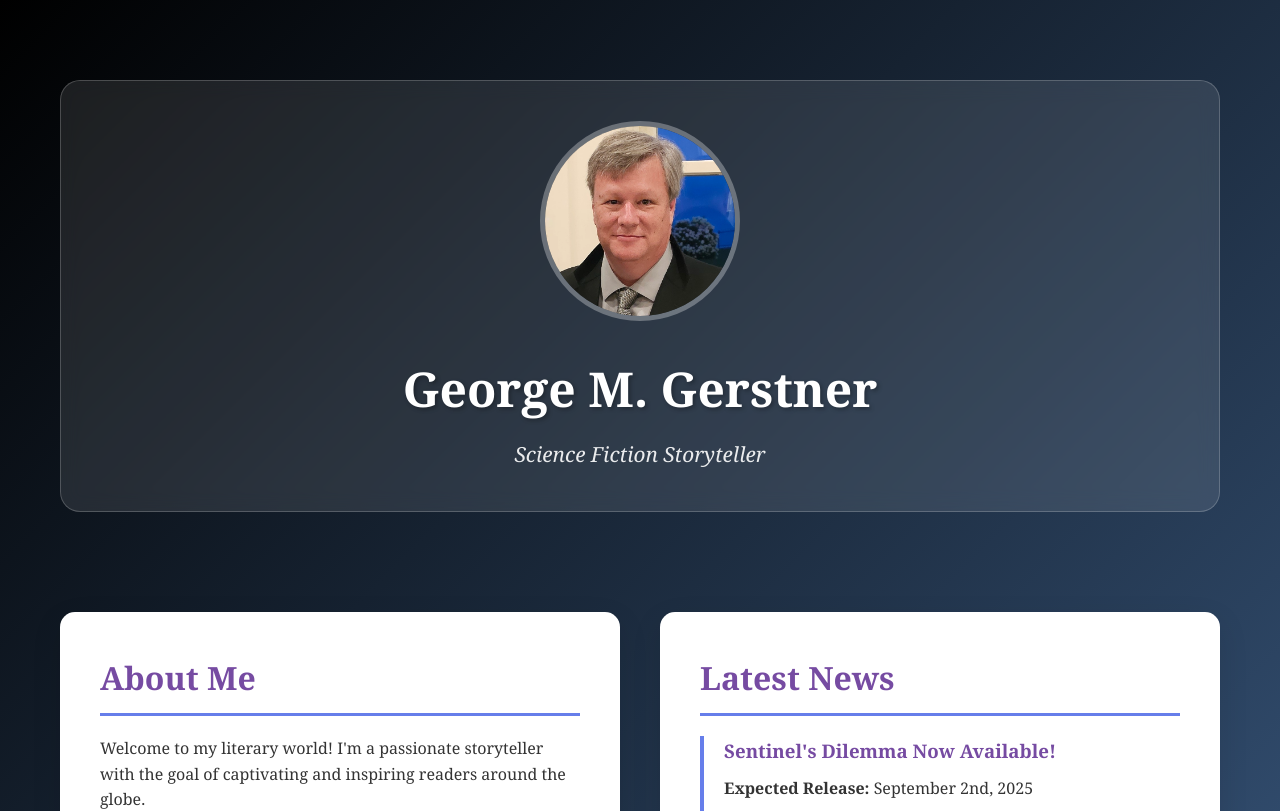
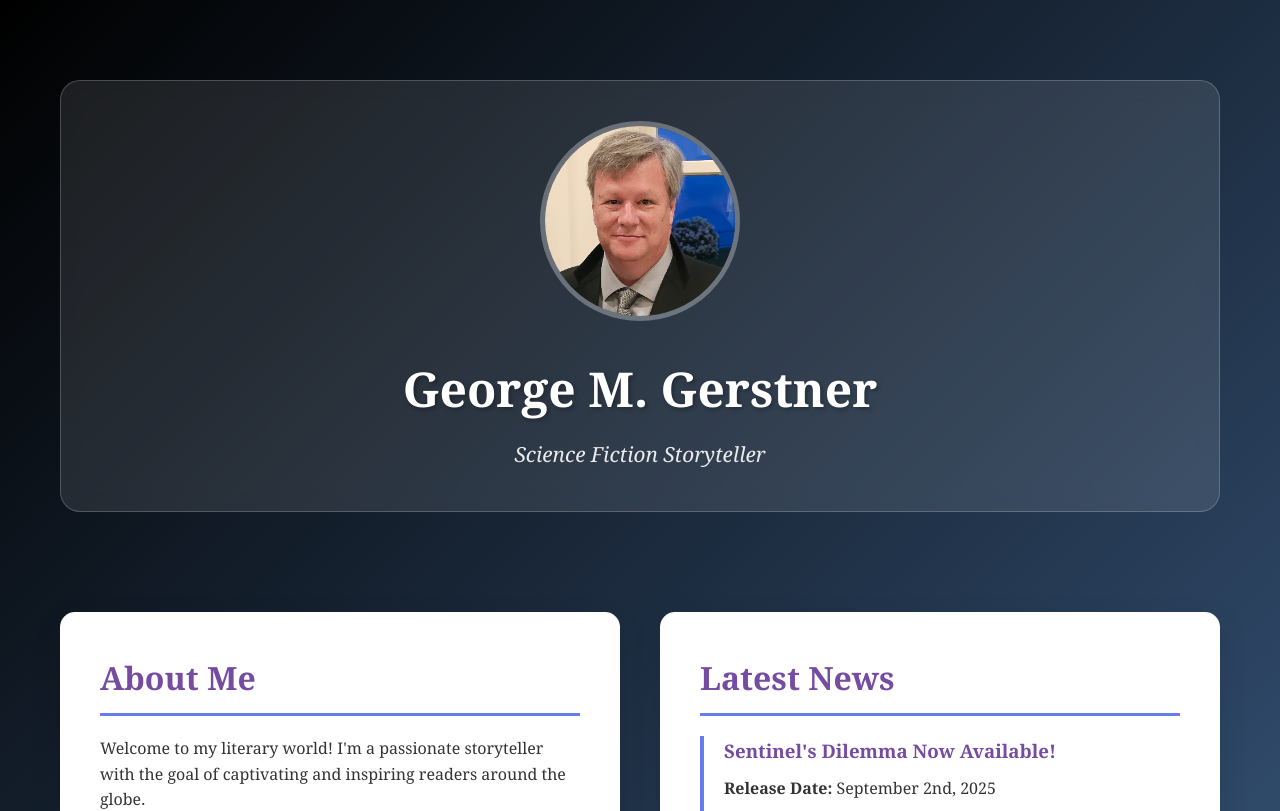
Before and after one commit to gmgerstner/author, a React (Create React App) app: page /#/ in a window 1280 px wide. Shown: the top 811 px of the page. Built offline with nearby package versions, Linux system fonts and the light colour scheme.

Commit message:
Update Home.js

```diff
--- a/src/components/Home.js
+++ b/src/components/Home.js
@@ -49,7 +49,7 @@ function Home() {
                     <div key={newsItem.id} style={{ borderLeft: '4px solid #667eea', paddingLeft: '20px', marginBottom: '20px' }}>
                         <h3 style={{ color: '#764ba2', marginBottom: '10px' }}>{newsItem.title}</h3>
                         {newsItem.date && (
-                            <p style={{ marginBottom: '10px' }}><strong>Expected Release:</strong> {newsItem.date}</p>
+                            <p style={{ marginBottom: '10px' }}><strong>Release Date:</strong> {newsItem.date}</p>
                         )}
                         <p>{newsItem.content}</p>
                         {newsItem.upcomingReleases && newsItem.upcomingReleases.map((release, index) => (
```
